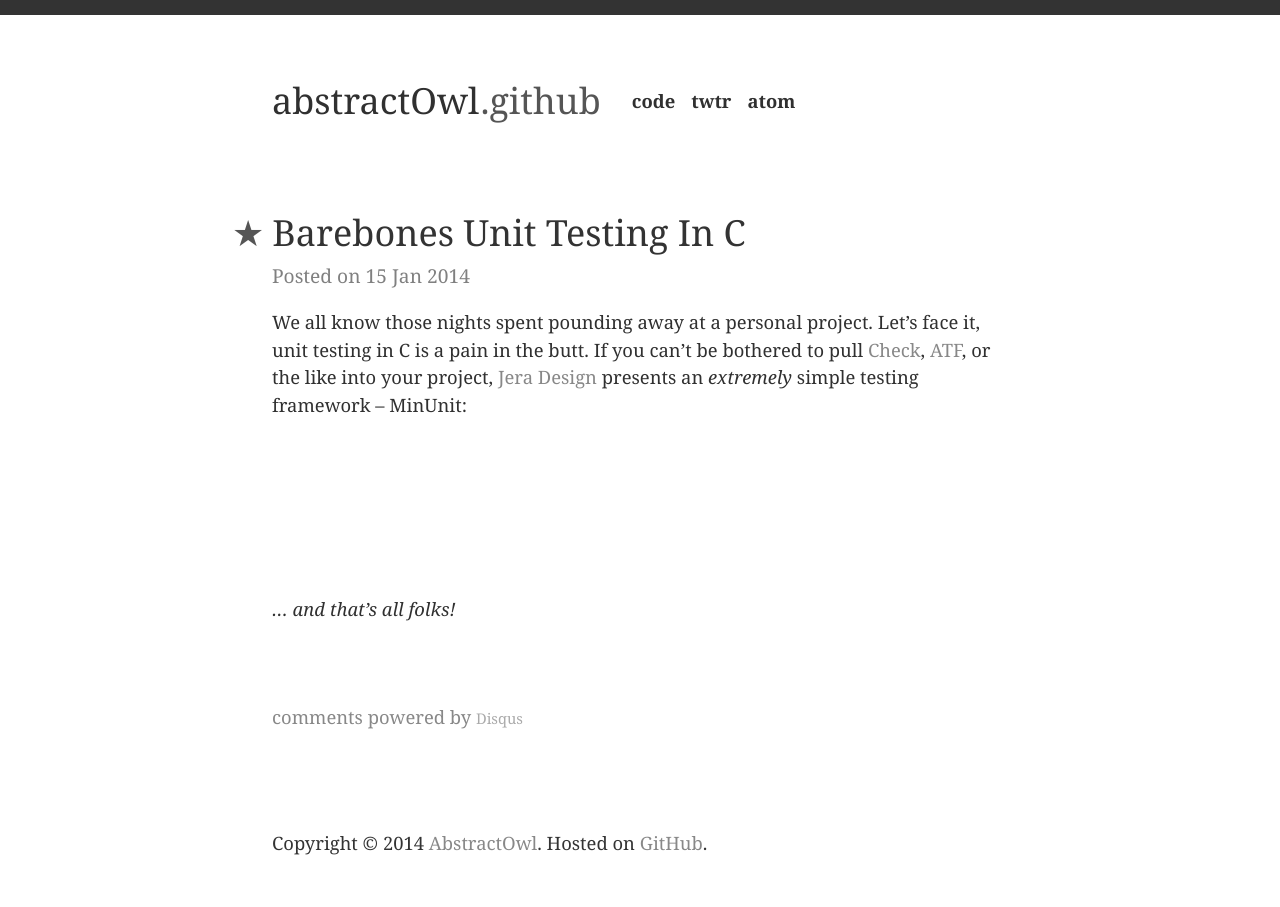
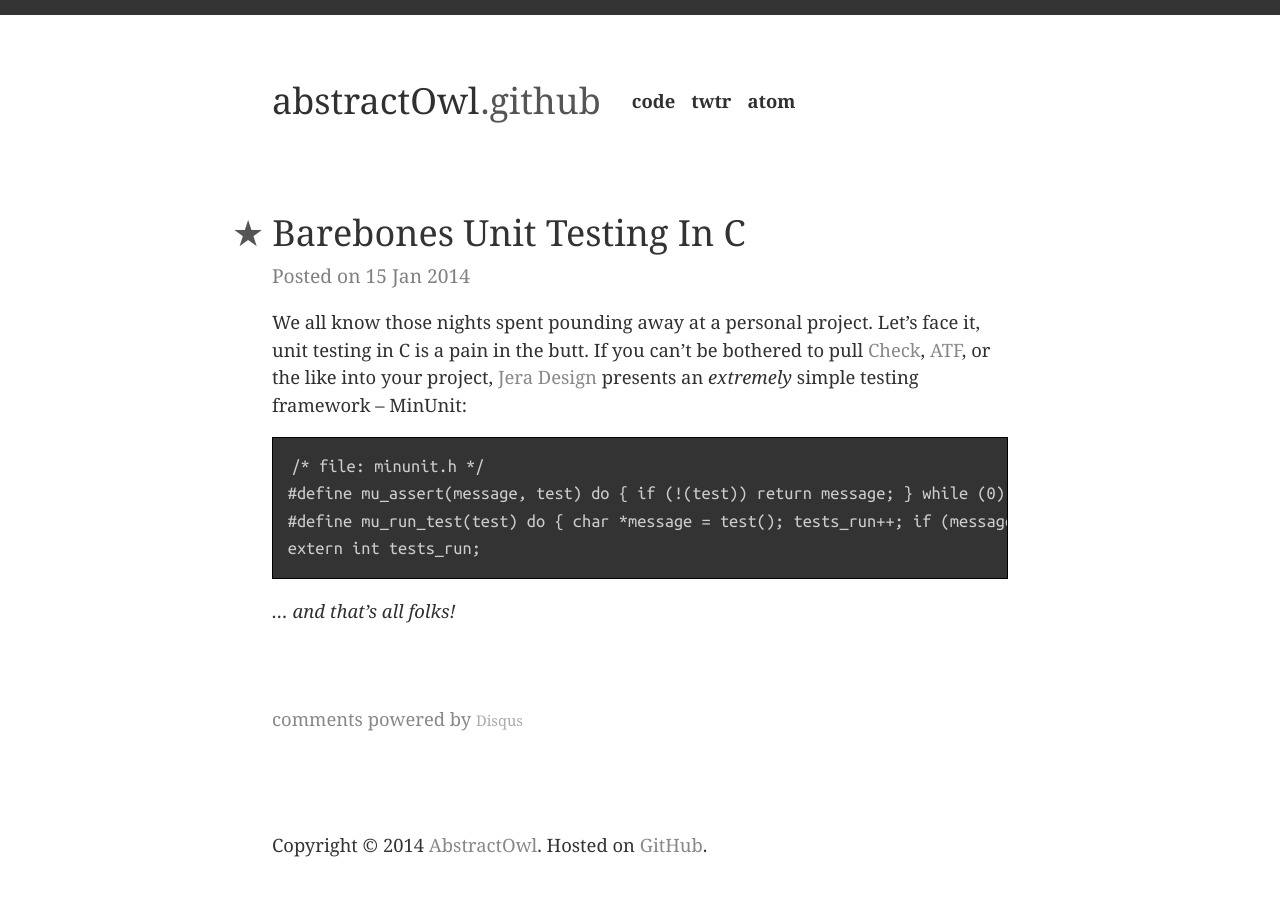
Before and after one commit to abstractOwl/abstractOwl.github.io, a Jekyll site: the page built from _posts/2014-01-15-barebones-unit-testing-in-c.md, in a window 1280 px wide. Built offline with Jekyll 4.4.1, drawn with Linux system fonts in a browser that asks for light colours; comment, search, counter and statistics services are not loaded.

Commit message:
Update CSS for rouge highlighter

```diff
--- a/css/main.css
+++ b/css/main.css
@@ -212,7 +212,7 @@ article code {
 }
 
 /* terminal */
-article pre.terminal {
+article pre.highlight {
   border: 1px solid #000;
   background-color: #333;
   color: #CCC;
```
